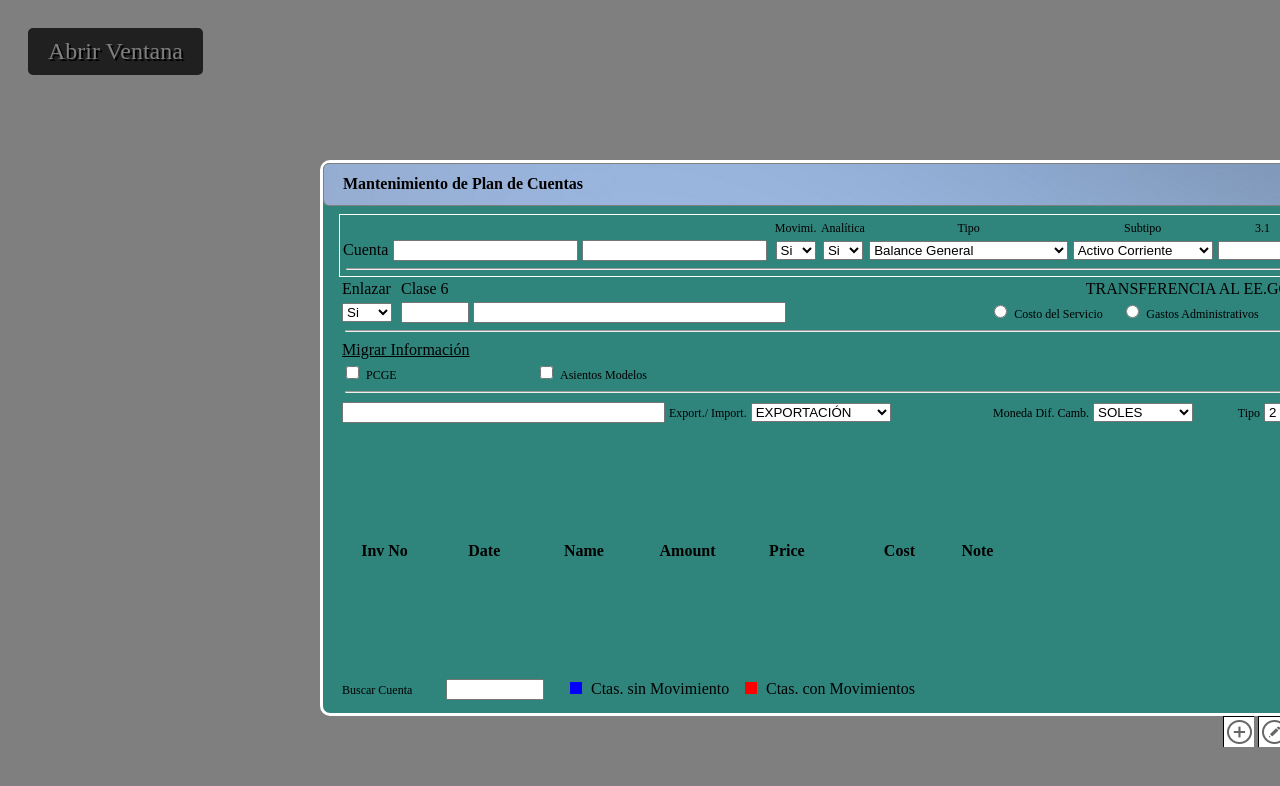
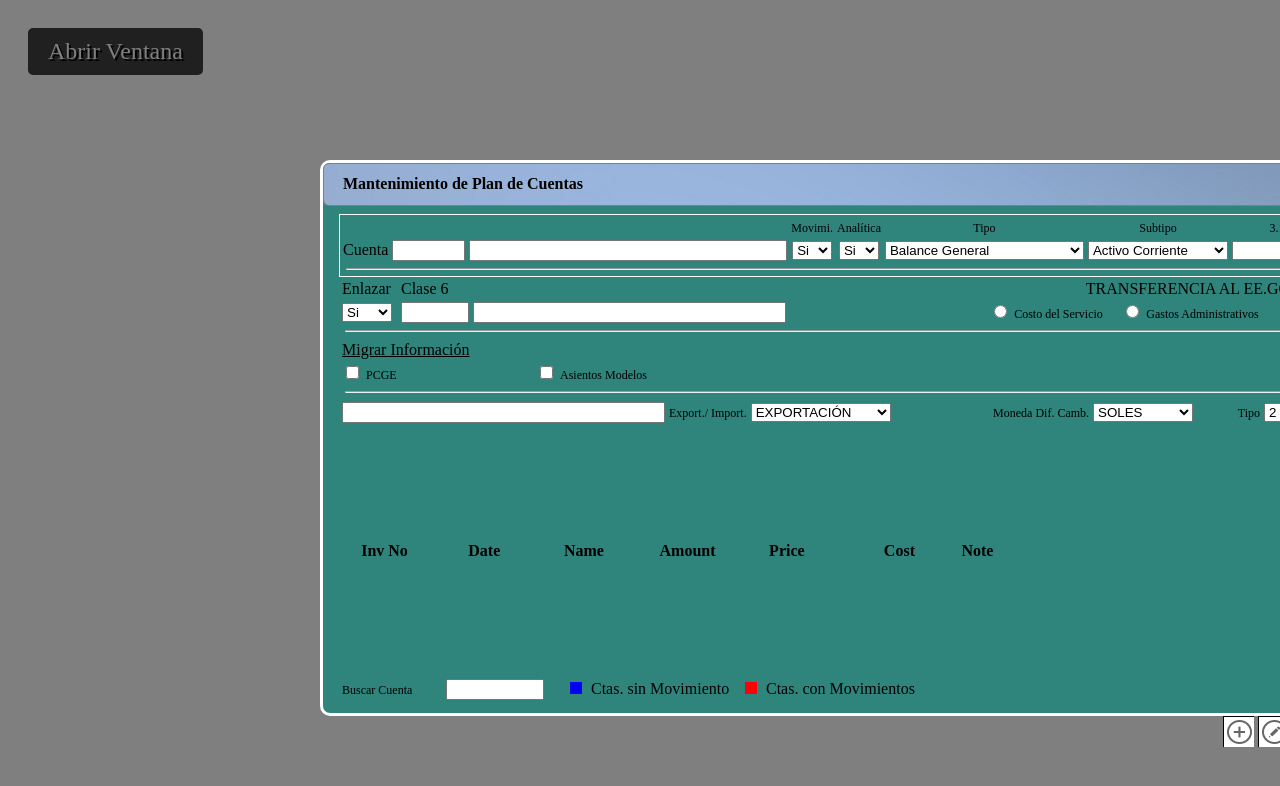
Before and after one commit to aescalantes/ejercicio, a plain HTML site: page index.html in a window 1280 px wide. Both pictures are taken after a click on the link "Abrir Ventana". Drawn offline with Linux system fonts and the light colour scheme.

Commit message:
fixed script and some input text

```diff
--- a/index.html
+++ b/index.html
@@ -31,8 +31,8 @@
 								</tr>
 								<tr>
 									<td width="55">Cuenta</td>
-								<td width="65"><input type="text" name="num_cuenta"></td>
-								<td width="310"><input type='text' name='nombre_cuenta'></td>
+									<td><input type="text" name="num_cuenta" style="width: 65px"></td>
+									<td><input type='text' name='nombre_cuenta' style="width: 310px"></td>
 									<td align="center" width="60">
 										<select name='movimientos'>
 											<option>Si</option>
--- a/script.js
+++ b/script.js
@@ -1,4 +1,3 @@
 function desplegar(_valor){
-	document.getElementById("bgventana").style.transitionDelay = "2s";
 	document.getElementById("bgventana").style.visibility=_valor;
 }
```
Lines whose indentation alone changed are shown as unchanged.
